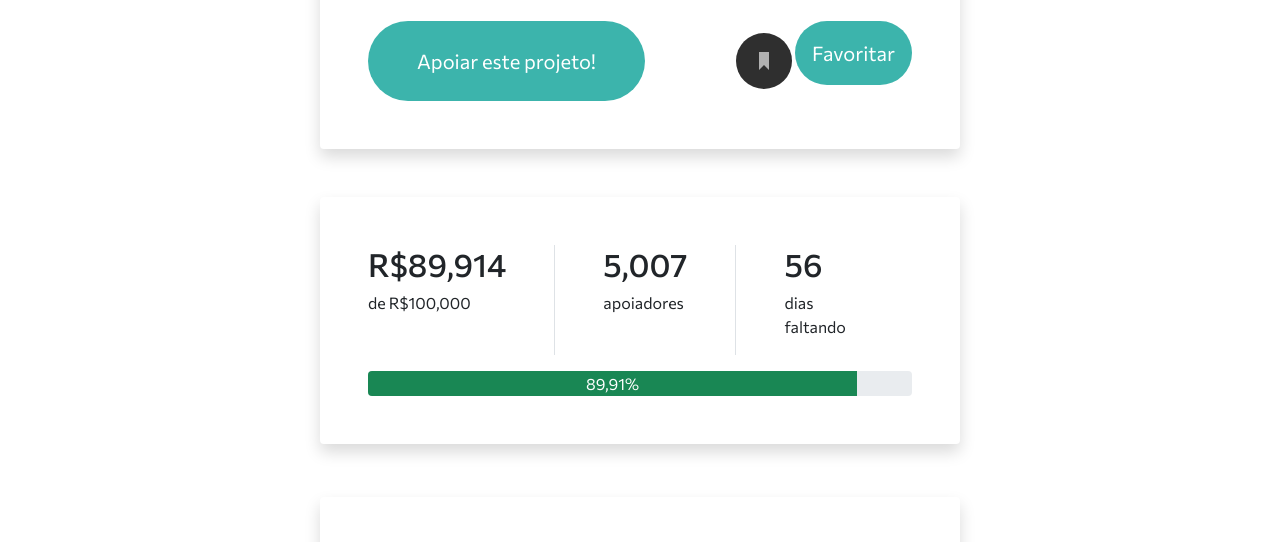
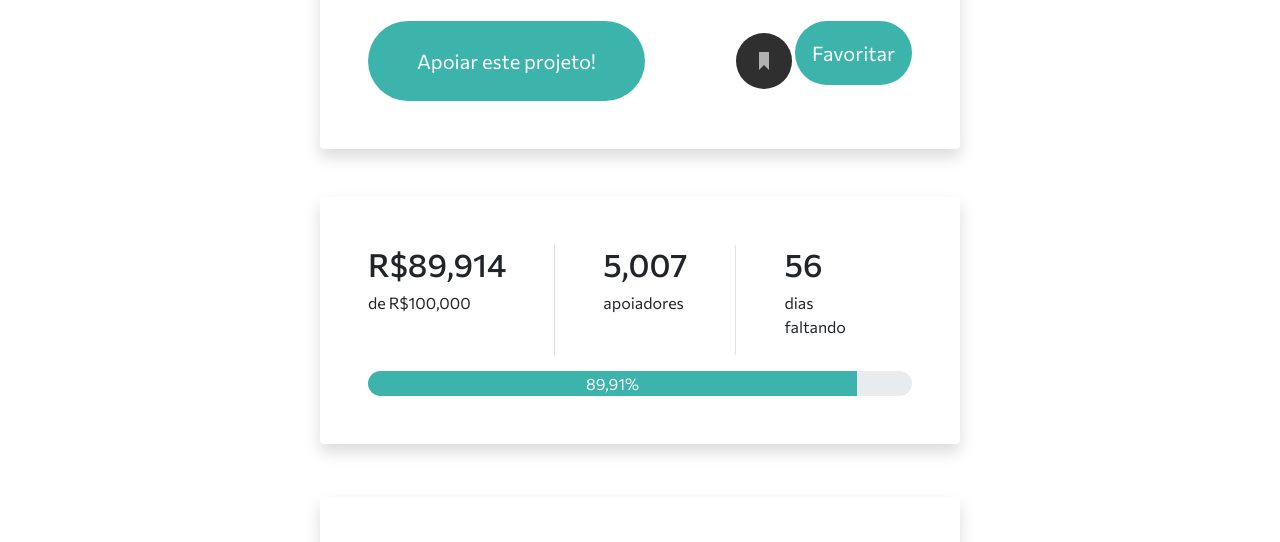
Before and after one commit to subarusakaguchi/crowdfundingPage, a plain HTML site: page index.html in a window 1280 px wide. Shown: the part 503-1045 px from the top of the page. Drawn offline with nearby package versions, Linux system fonts and the light colour scheme.

Commit message:
Alteração na progress bar

```diff
--- a/index.html
+++ b/index.html
@@ -69,8 +69,8 @@
                 </div>
             </div>
 
-            <div class="progress mt-3 progressBar-height">
-                <div class="progress-bar bg-success progress-bar-animated progressPercentage">
+            <div class="progress mt-3 progressBar-height rounded-pill">
+                <div class="progress-bar bgPrimaryColor progress-bar-animated progressPercentage">
                     89,91%
                 </div>
             </div>
--- a/style/style.css
+++ b/style/style.css
@@ -8,6 +8,10 @@ h1 {
 
 h2 {
     font-weight: 400;
+}
+
+.bgPrimaryColor {
+    background-color: hsl(176, 50%, 47%);
 }
 
 .btn-primaryColor {
```
